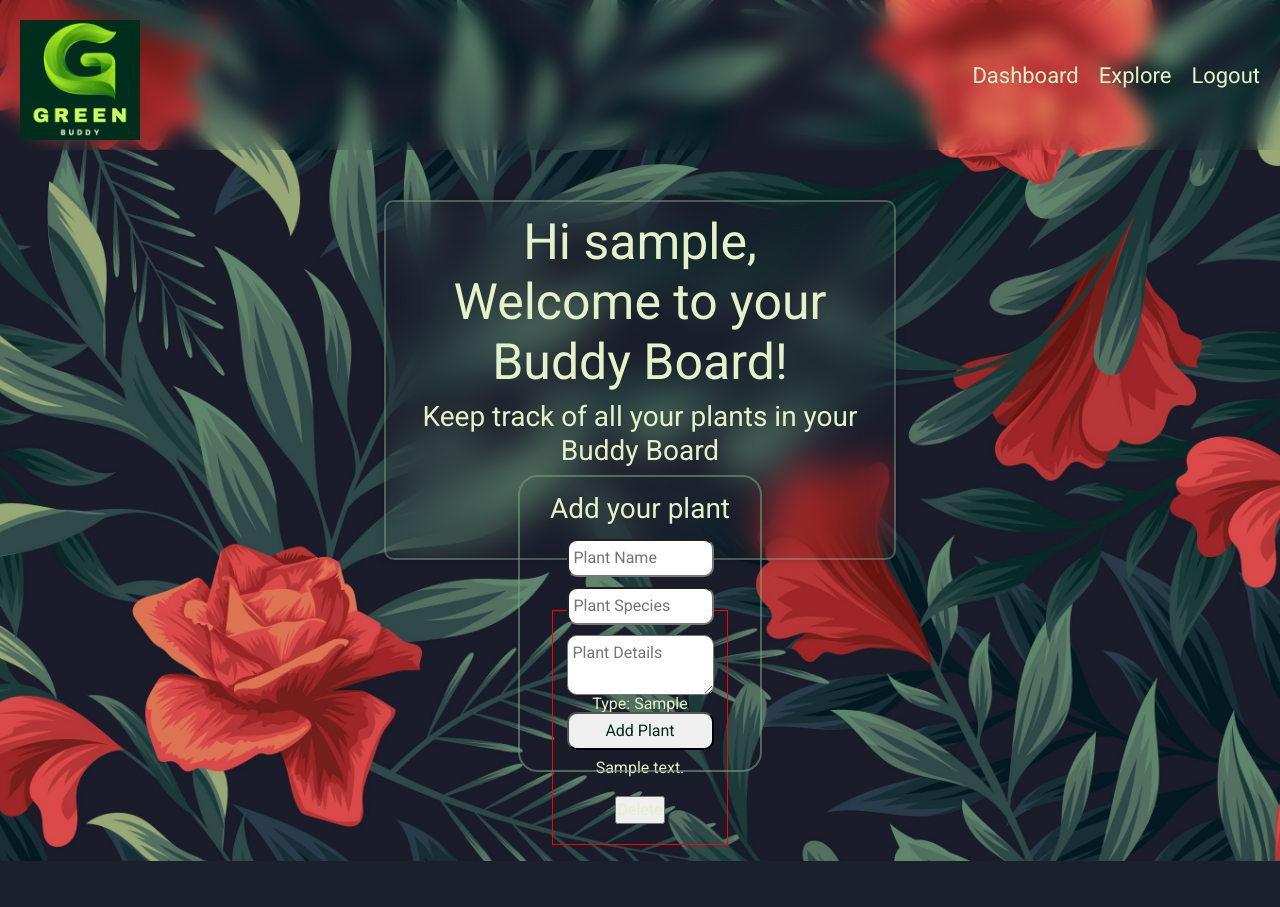
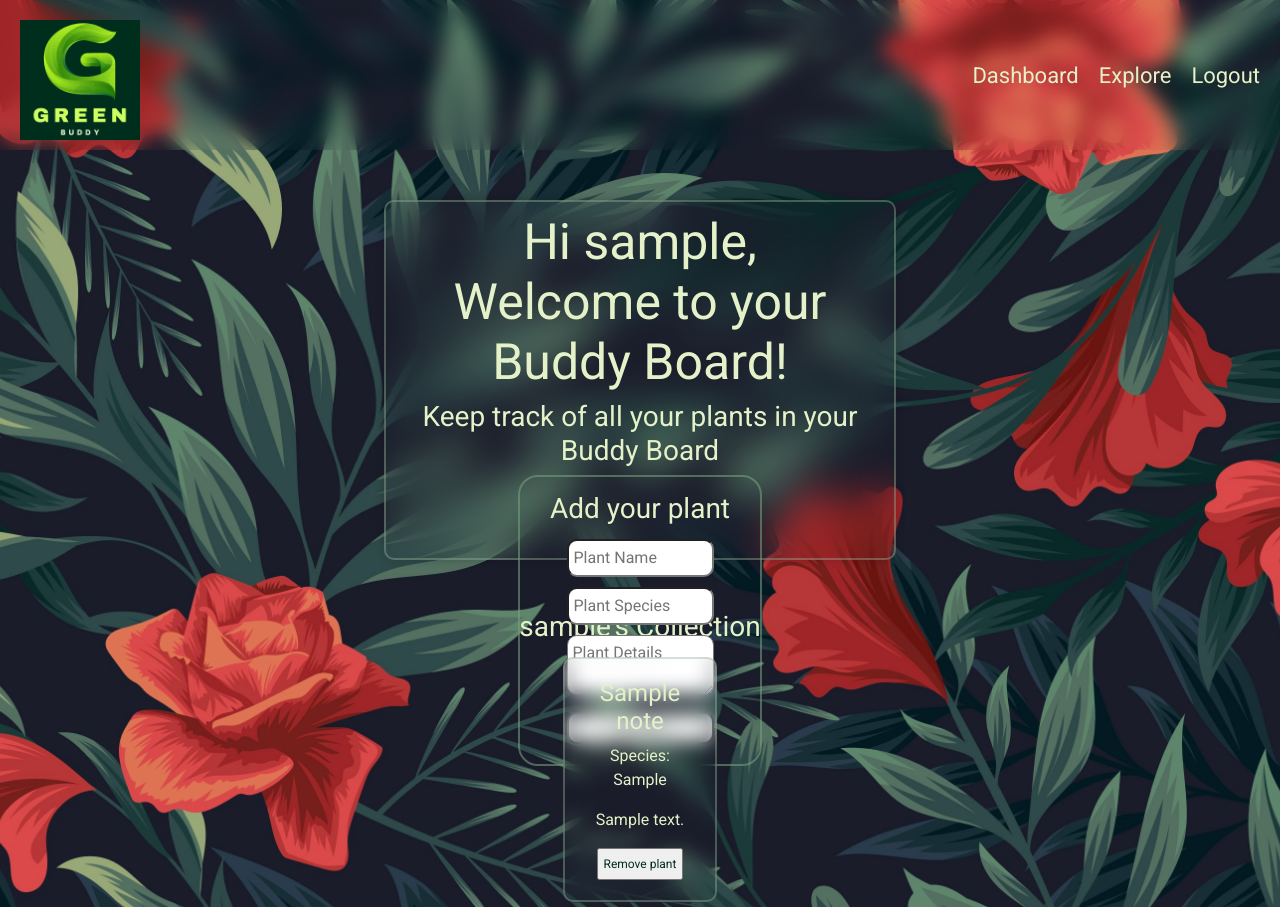
Before and after one commit to m-aparna/Green-Buddy, a Flask app: page /dashboard in a window 1280 px wide. Before the commit the page ends 861 px from the top, so only its background shows below. Run offline with Flask 3, Linux system fonts and the light colour scheme; a user stored in the database is signed in; tables that the repository leaves empty hold one stand-in row (values such as "Sample post"); some libraries are stand-ins or nearby versions.

Commit message:
Updated Dashboard page

```diff
--- a/app/static/css/dashboard.css
+++ b/app/static/css/dashboard.css
@@ -37,18 +37,27 @@
 }
 
 .button {
-    width: 30%;
+    width: fit-content;
     color: var(--dark-color);
+    padding: 5px;
+    font-size: 12px;
 }
 
 #notes {
+    margin: 0 30%;
     display: flex;
+    flex-wrap: wrap;
+    flex: 0 0 33.3333%;
     justify-content: center;
     gap: 20px;
     list-style: none;
 }
 
 #notes li {
-    border: 1px solid red;
+    width: 30%;
+    margin: 5px;
     padding: 20px;
+    border: 2px solid rgba(153, 181, 156, 0.4);
+    backdrop-filter: blur(10px);
+    border-radius: 10px;
 }
--- a/app/templates/dashboard.html
+++ b/app/templates/dashboard.html
@@ -31,18 +31,20 @@
         <input type="submit" value="Add Plant" class="button">
     </form>
 </div>
+
 <!-- Section to show all existing notes -->
- <ul id="notes">
+<h3>{{ user.username }}'s Collection</h3>
+<ul id="notes">
         <!-- Displaying notes with delete button -->
         {% for note in notes %}
         <li>
-            <h4>{{ note.plant_name }}</h4><br>
-            <p>Type: {{ note.plant_species }}</p><br>
+            <h4>{{ note.plant_name }}</h4>
+            <p>Species: {{ note.plant_species }}</p>
             <p>{{ note.details }}</p>
             <form action="/delete-note/{{ note.id }}" method="POST" style="display: inline;">
-                <input type="submit" value="Delete">
+                <input type="submit" value="Remove plant" class="button">
             </form>
         </li>
         {% endfor %}
- </ul>
+</ul>
 {% endblock %}
```
